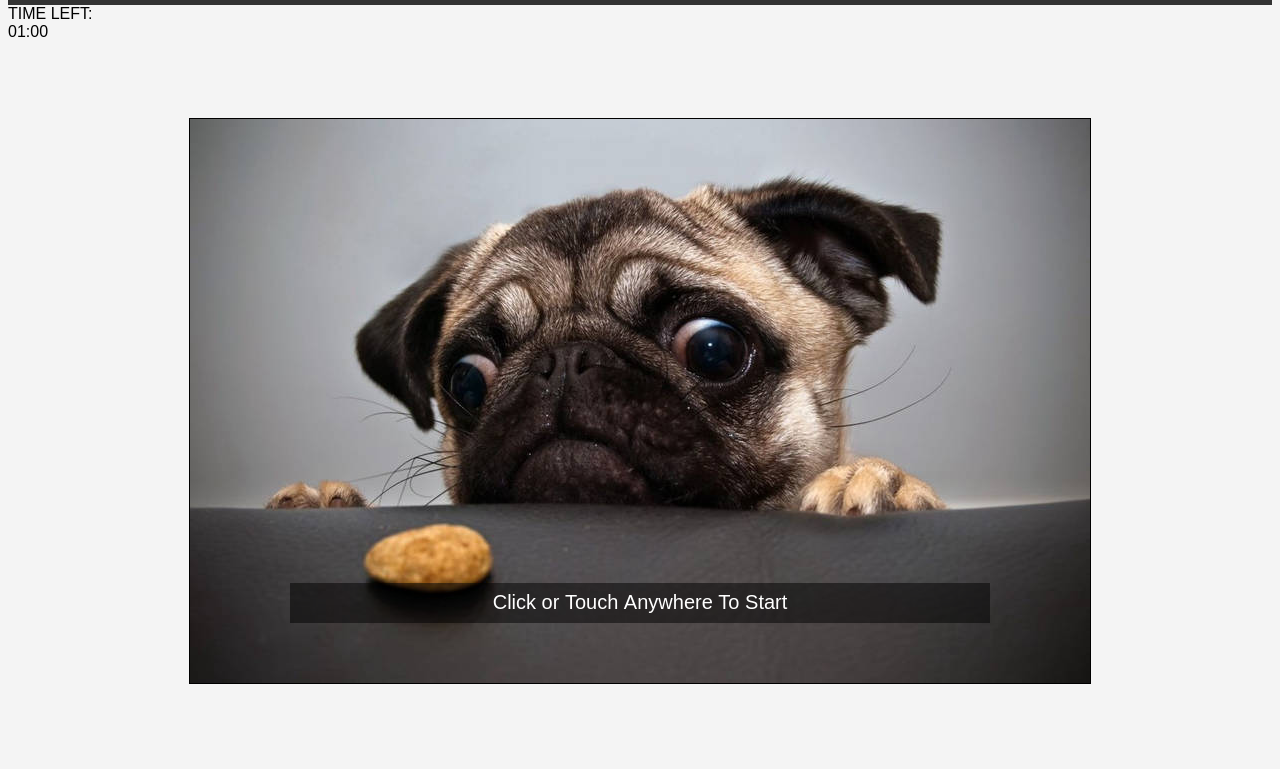
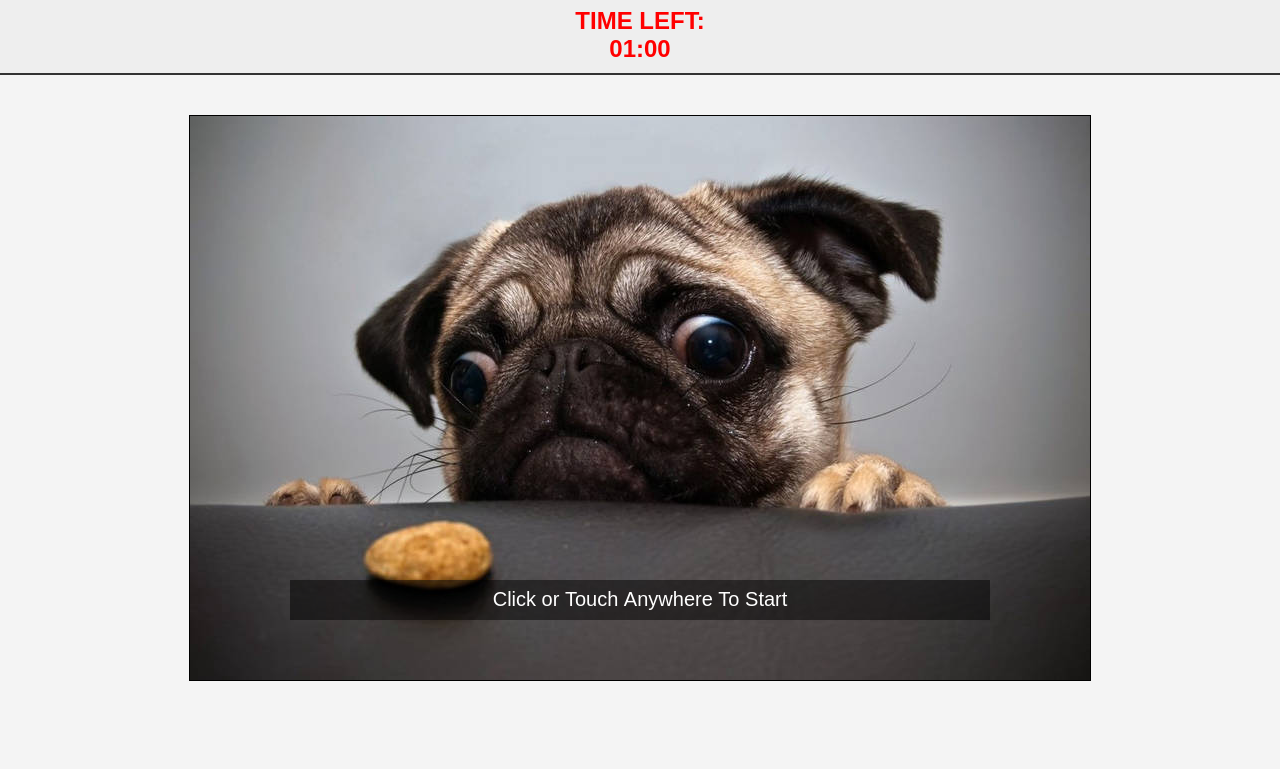
Before and after one commit to harshitptl21/CS455, a plain HTML site: page Game/index.html in a window 1280 px wide. Shown: the part 80-849 px from the top of the page. After the commit the page ends 800 px from the top, so only its background shows below. Drawn offline with Linux system fonts and the light colour scheme.

Commit message:
timer added

```diff
--- a/Game/style.css
+++ b/Game/style.css
@@ -1,23 +1,51 @@
 body {
     font-family: Arial, sans-serif;
     background-color: #f4f4f4;
+    margin: 0;
+    padding: 0;
+    display: flex;
+    flex-direction: column;
+    height: 100vh;
 }
+
 .header {
     background-color: #333;
     color: #fff;
     padding: 20px;
     text-align: center;
 }
+
 .header h1 {
     margin: 0;
     font-size: 2em;
 }
+
+.timer-container {
+    text-align: center;
+    background-color: #eee;
+    padding: 10px;
+    border-bottom: 2px solid #333;
+}
+
+#text {
+    font-size: 24px;
+    color: #ff0000;
+    font-weight: bold;
+}
+
+#timer {
+    font-size: 24px;
+    color: #ff0000;
+    font-weight: bold;
+}
+
 .puzzleFrame {
     display: flex;
     justify-content: center;
     align-items: center;
-    height: calc(100vh - 80px);
+    flex: 1;
 }
+
 #myCanvas {
     border: 2px solid #333;
     background-color: #fff;
```
